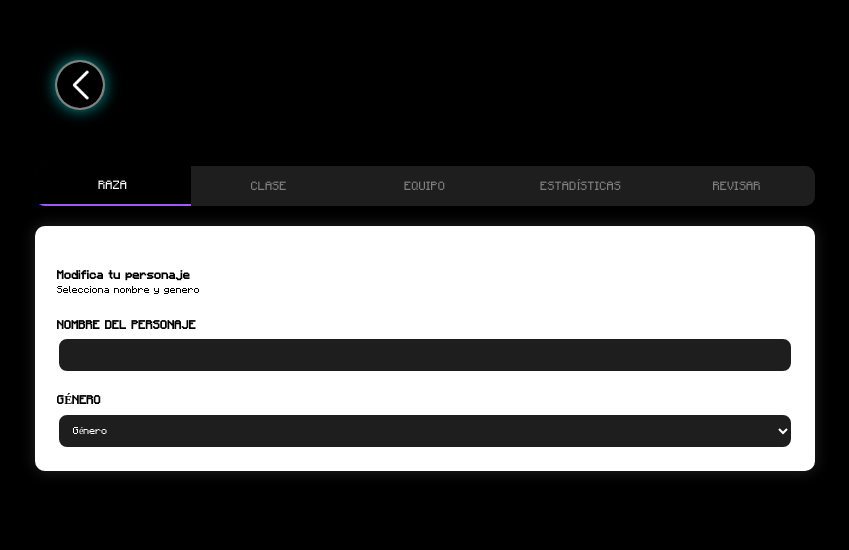
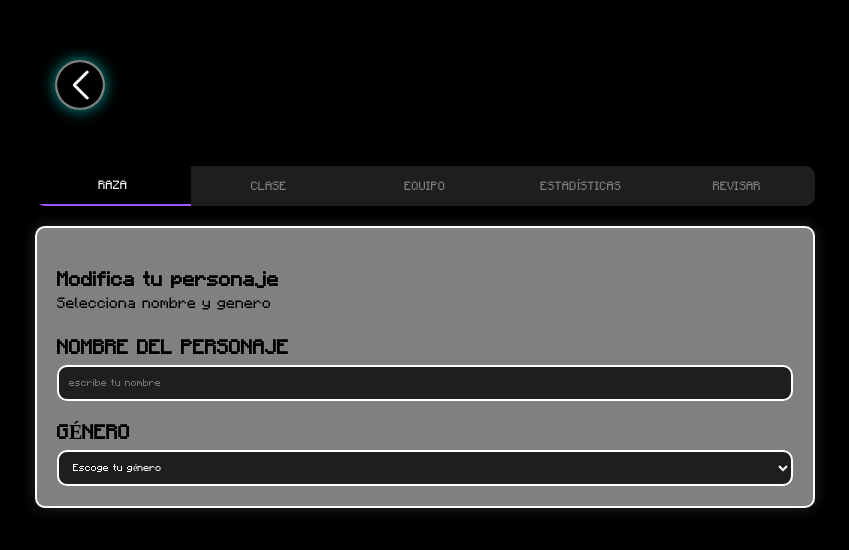
Before and after one commit to SantiagoPedrazaSierra/JuegoCampus, a plain HTML site: page index2.html in a window 1280 px wide. Shown: the whole page, without its empty margins (215-1064 px from the left). Drawn offline with Linux system fonts and the light colour scheme.

Commit message:
feat: :sparkles: other changes in style

```diff
--- a/css/page2.css
+++ b/css/page2.css
@@ -93,7 +93,7 @@ body {
   }
 
   .card {
-    background: white;
+    background:#808080;
     border: 2px solid white;
     border-radius: 10px;
     box-shadow: 0 0 15px rgba(255, 255, 255, 0.15);
@@ -104,13 +104,13 @@ body {
 
   .card h2, .card h3 {
     margin-top: 20px;
-    font-size: 12px;
+    font-size: 20px;
     font-family:"1_Minecraft-Regular";
 
   }
 
   .card p {
-    font-size: 10px;
+    font-size: 15px;
     line-height: 1.6;
     font-family:"1_Minecraft-Regular";
 
--- a/index2.html
+++ b/index2.html
@@ -28,11 +28,11 @@
           <p>Selecciona nombre y genero</p>
 
           <h3>NOMBRE DEL PERSONAJE</h3>
-          <input type="text" placeholder="">
+          <input type="text" placeholder="escribe tu nombre">
 
           <h3>GÉNERO</h3>
           <select>
-            <option>Género</option>
+            <option selected disabled>Escoge tu género</option>
             <option>Masculino</option>
             <option>Femenino</option>
             <option>Otro</option>
```
